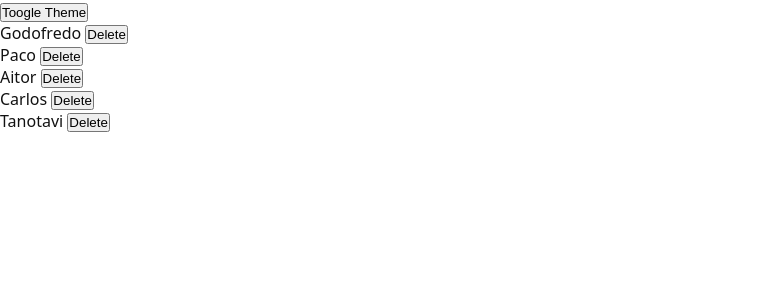
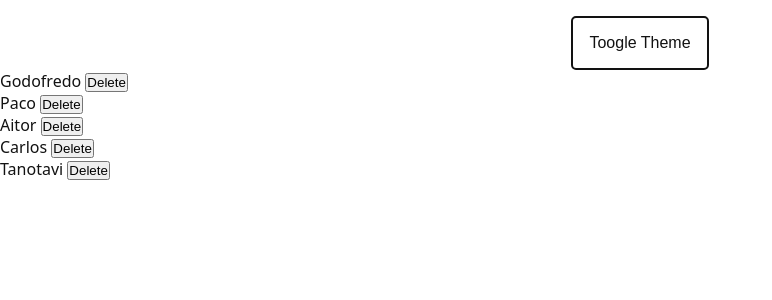
Before and after one commit to Espadv69/Dynamic-List-Management, a React (Vite) app: page / in a window 1280 px wide. Shown: the top 300 px of the page, without its empty margins (0-772 px from the left). Built offline with nearby package versions, Linux system fonts and the light colour scheme.

Commit message:
Add styling for theme toggle button in global CSS

```diff
--- a/src/css/global.css
+++ b/src/css/global.css
@@ -44,3 +44,27 @@ body.dark {
   background-color: var(--bg-dark);
   color: var(--txt-dark);
 }
+
+.themeToggle-button {
+  cursor: pointer;
+
+  font-size: 16px;
+
+  margin-top: 1rem;
+  padding: 1rem;
+
+  display: flex;
+  justify-self: center;
+
+  border: 2px solid currentColor;
+  border-radius: 5px;
+
+  color: currentColor;
+  background: transparent;
+
+  transition: background-color .4s ease;
+}
+
+.themeToggle-button:hover {
+  background-color: royalblue;
+}
```
